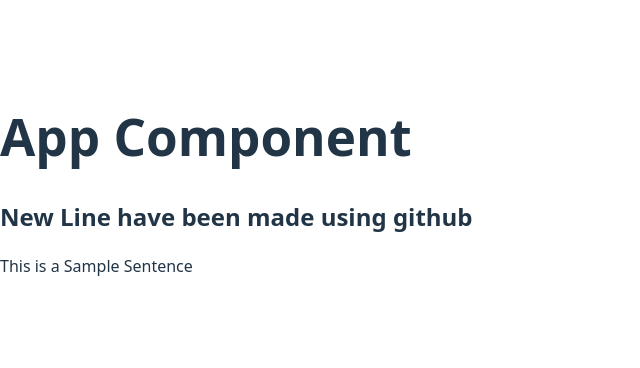
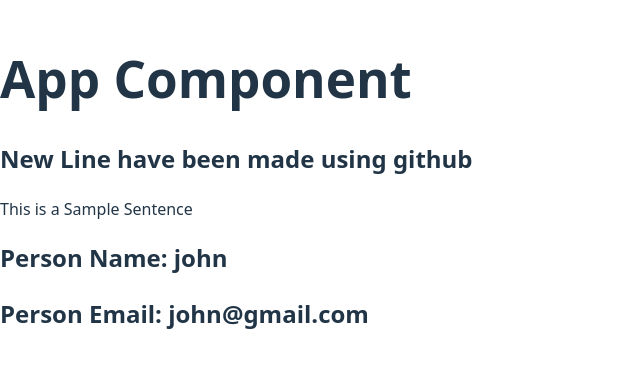
Before and after one commit to livetechINDIA2025/webGithub, a React (Vite) app: page / in a window 1280 px wide. Shown: the part 216-584 px from the top of the page, without its empty margins (0-640 px from the left). Built offline with nearby package versions, Linux system fonts and the light colour scheme.

Commit message:
added person details

```diff
--- a/src/App.jsx
+++ b/src/App.jsx
@@ -1,9 +1,16 @@
+import { useState } from "react";
 export default function App() {
+  const [person, setPerson] = useState({
+    username: 'john',
+    email: "john@gmail.com"
+  })
   return (
     <>
       <h1>App Component</h1>
       <h2>New Line have been made using github</h2>
       <p>This is a Sample Sentence</p>
+      <h2>Person Name: {person?.username}</h2>
+      <h2>Person Email: {person?.email}</h2>
     </>
   )
 }
```
